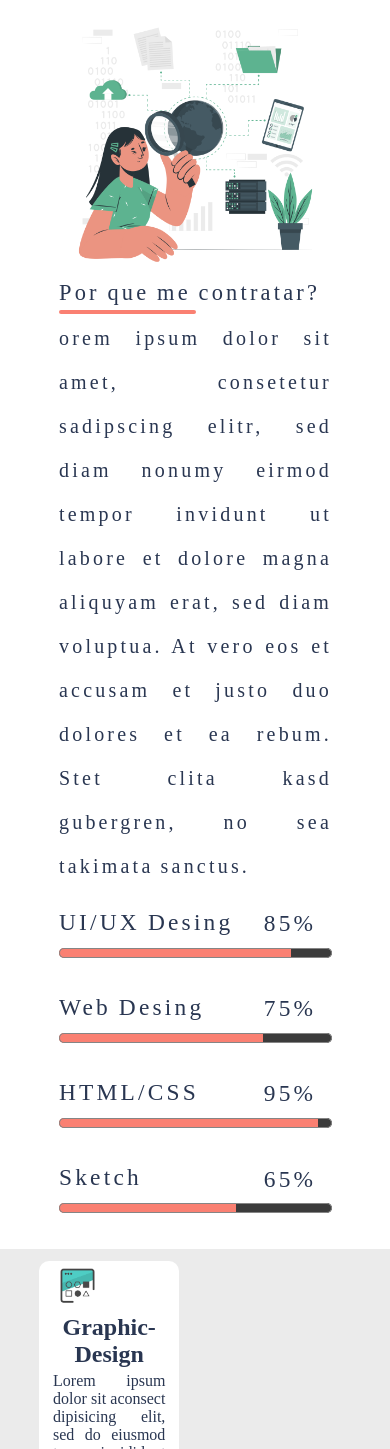
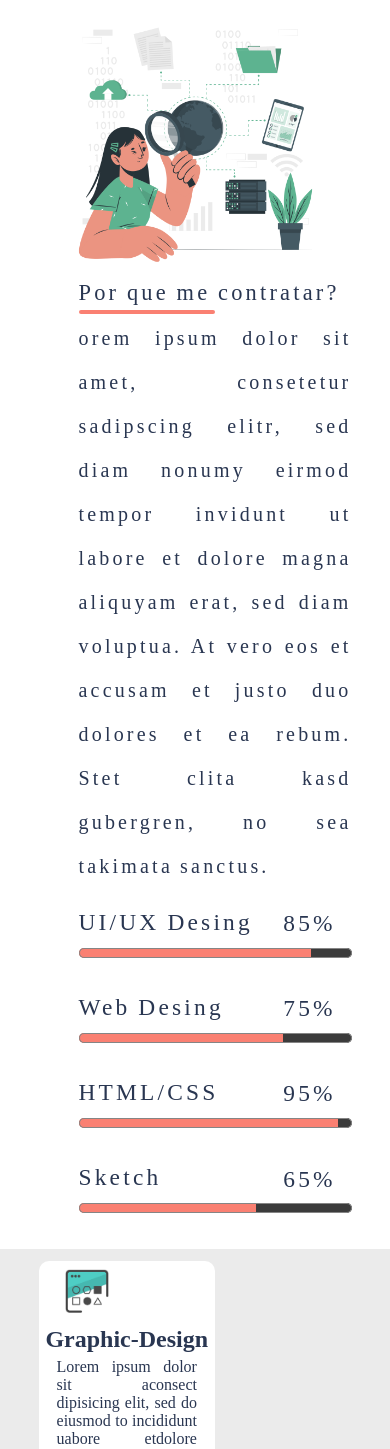
Before and after one commit to launasci/D2.4, a plain HTML site: page index.html in a window 390 px wide. Shown: the part 944-2393 px from the top of the page. Drawn offline with Linux system fonts and the light colour scheme.

Commit message:
atualizações com novo tamanho de mobile menor de metade do codigo

```diff
--- a/style.css
+++ b/style.css
@@ -279,7 +279,11 @@ progress {
 /* ----------MEDIA QUERIES------------- */
 
 /* ---MENU--- */
-@media (max-width: 768px) {
+@media (max-width: 576px) {
+
+*{
+  margin: 0%;
+}
   body {
     position: absolute;
   }
@@ -405,7 +409,7 @@ progress {
     word-spacing: -0.8pt;
     line-height: 2.2;
     text-align: justify;
-    margin-left: 10%;
+    margin-left: 15%;
     margin-top: 5%;
     margin-right: 0%;
     width: 70%;
@@ -447,6 +451,13 @@ progress {
     display: inline-block;
   }
 
+  .bloco {
+    background-color: #fff;
+    border-radius: 10px;
+    width: 50%;
+    height: 50%;
+  }
+
   .bloco > img {
     width: 25%;
     height: 25%;
@@ -472,13 +483,6 @@ progress {
     margin-bottom: 2%;
     margin-left: 10%;
     margin-top: 3%;
-  }
-
-  .bloco {
-    background-color: #fff;
-    border-radius: 10px;
-    width: 40%;
-    height: 40%;
   }
 
   .bloco:hover {
```
